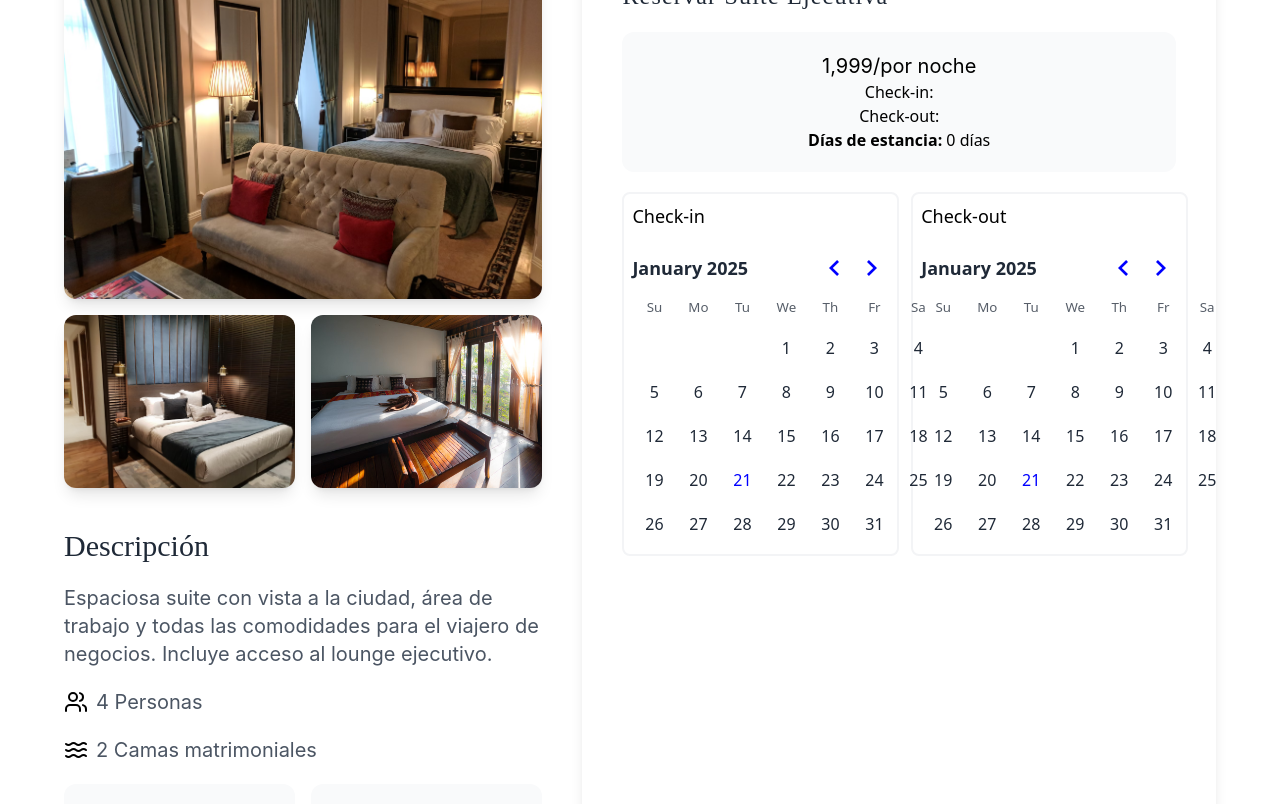
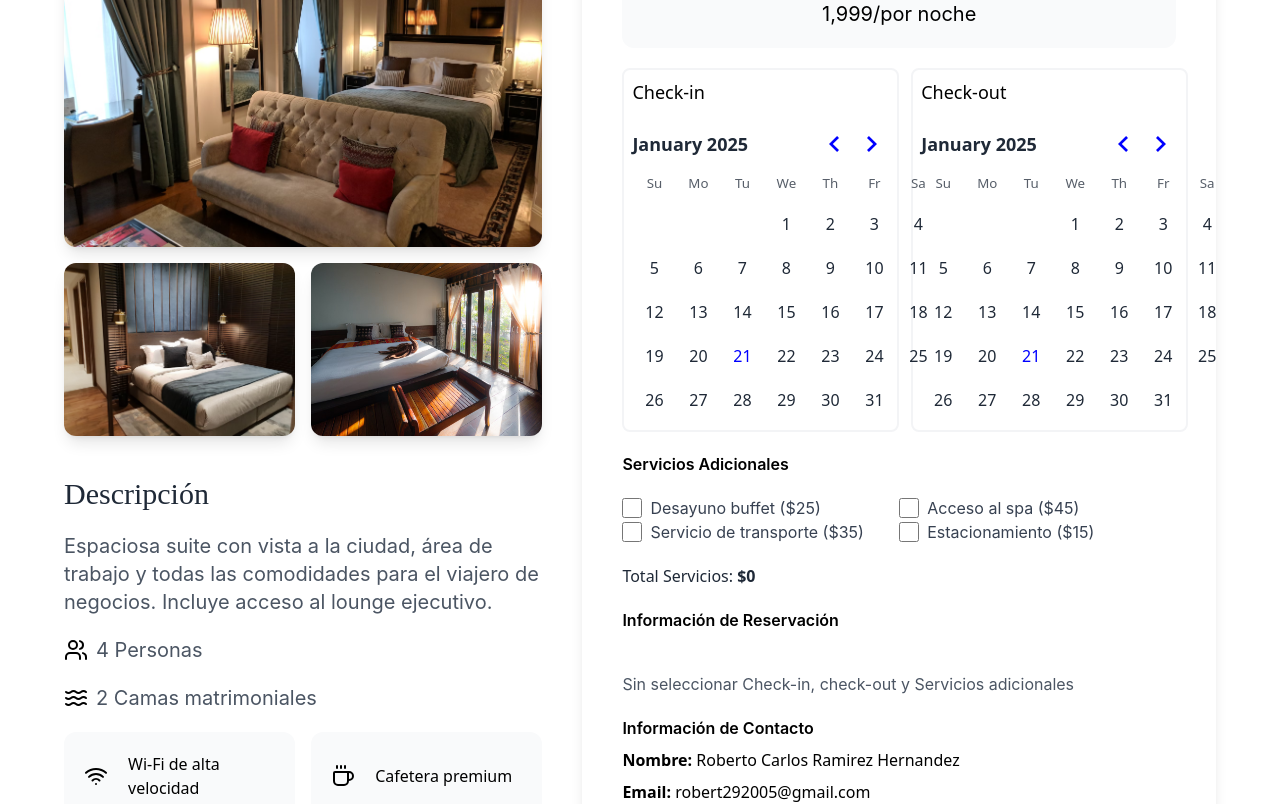
Before and after one commit to Robert-29/Reservaciones-de-Hotel, a React (Vite) app: page /reservar in a window 1280 px wide. Shown: the part 320-1124 px from the top of the page. Built offline with nearby package versions, Linux system fonts and the light colour scheme.

Commit message:
Información de reservación

```diff
--- a/src/pages/Reservar.jsx
+++ b/src/pages/Reservar.jsx
@@ -7,6 +7,27 @@ import 'react-day-picker/dist/style.css';
 const Reservar = () => {
   const [checkIn, setCheckIn] = useState(null);
   const [checkOut, setCheckOut] = useState(null);
+  const servicios = [
+    { id: 1, nombre: "Desayuno buffet", precio: 25 },
+    { id: 2, nombre: "Acceso al spa", precio: 45 },
+    { id: 3, nombre: "Servicio de transporte", precio: 35 },
+    { id: 4, nombre: "Estacionamiento", precio: 15 },
+  ];
+  const [seleccionados, setSeleccionados] = useState([]);
+
+  const manejarSeleccion = (id) => {
+    setSeleccionados((prevSeleccionados) =>
+      prevSeleccionados.includes(id)
+        ? prevSeleccionados.filter((item) => item !== id)
+        : [...prevSeleccionados, id]
+    );
+  };
+
+  const calcularTotal = () =>
+    seleccionados.reduce(
+      (total, id) => total + servicios.find((s) => s.id === id).precio,
+      0
+    );
 
   //formatear la fecha de manera que sea mas legible
   const formatDate = (date) => {
@@ -34,7 +55,6 @@ const Reservar = () => {
     <Menu />
     <div className="px-20 pb-0 flex flex-col space-y-5 mt-32 mb-10 " >
       <h1 className="font-cormorant fotn-light text-4xl tracking-wider text-gray-800" >Suite Ejecutiva</h1>
-      <span className="font-inter text-2xl text-gray-600 tracking-wider" >1,999/noche</span>
     </div>
     <section className="flex px-16 space-x-10 mb-10" >
       <div className="w-[45%] ">
@@ -86,13 +106,7 @@ const Reservar = () => {
     <div className="w-[55%] p-10 shadow-lg rounded-xl space-y-5 " >
       <h2 className='font-cormorant font-light text-gray-800 tracking-wider text-2xl' >Reservar Suite Ejecutiva </h2>
       <div className=' bg-gray-50 rounded-xl p-5 flex flex-col justify-center items-center' >
-        <p className='font-inter text-xl ' >1,999/por noche</p>
-        <p>Check-in: {formatDate(checkIn)}</p>
-        <p>Check-out: {formatDate(checkOut)}</p>
-        <p>
-              <strong>Días de estancia: </strong>
-              {calculateDays(checkIn, checkOut)} días
-            </p>
+        <span className='font-inter text-xl ' >1,999/por noche</span>
       </div>
 
       {/* Calendario Check-in */}
@@ -120,6 +134,46 @@ const Reservar = () => {
           />
         </div>
       </div>
+      <h3 className='font-inter font-semibold' >Servicios Adicionales</h3>
+      <div className='font-inter grid grid-cols-2' >
+      {servicios.map((servicio) => (
+          <label
+            key={servicio.id}
+            className="flex items-center space-x-2 cursor-pointer"
+          >
+            <input
+              type="checkbox"
+              checked={seleccionados.includes(servicio.id)}
+              onChange={() => manejarSeleccion(servicio.id)}
+              className="w-5 h-5 accent-black "
+            />
+            <span className="text-gray-700">
+              {servicio.nombre} (${servicio.precio})
+            </span>
+          </label>
+        ))}
+      </div>
+      <div className="mt-4">
+        <p className="text-gray-800 font-medium">
+          Total Servicios: <span className="font-semibold">${calcularTotal()}</span>
+        </p>
+      </div>
+      <div className='flex flex-col justify-center space-y-2' >
+        <h3 className='font-inter font-semibold' >Información de Reservación</h3>
+        <p className='font-inter text-gray-600' >{formatDate(checkIn) == 0 ? "" : `Check-In: ${formatDate(checkIn)}`  } </p>
+        <p className='font-inter text-gray-600' >{formatDate(checkOut) == 0 ? "" : `Check-Out: ${formatDate(checkOut)}`  } </p>
+        <p className='font-inter text-gray-600' >{calculateDays(checkIn, checkOut) == 0 ? "" : `Noches reservadas: ${calculateDays(checkIn, checkOut)}`  } </p>
+        <p className='font-inter text-gray-600' >{seleccionados.length == 0 ? "" : `Servicios adicionales: ${seleccionados.length} ` } </p>
+        <p className='font-inter text-gray-600' >{formatDate(checkIn) == 0 & formatDate(checkOut) == 0 & seleccionados.length == 0 ? "Sin seleccionar Check-in, check-out y Servicios adicionales" : ""  } </p>
+      </div>
+    <div className='flex flex-col space-y-2' >
+      <h3 className='font-inter font-semibold' >Información de Contacto</h3>
+      <p> <strong>Nombre:</strong> Roberto Carlos Ramirez Hernandez </p>
+      <p> <strong>Email:</strong> robert292005@gmail.com</p>
+      <p> <strong>Teléfono:</strong> 55 4904 0246 </p>
+      <p></p>
+      <p></p>
+    </div>
     </div>
     </section>
     <Derechos />
```
Lines whose indentation alone changed are shown as unchanged.
